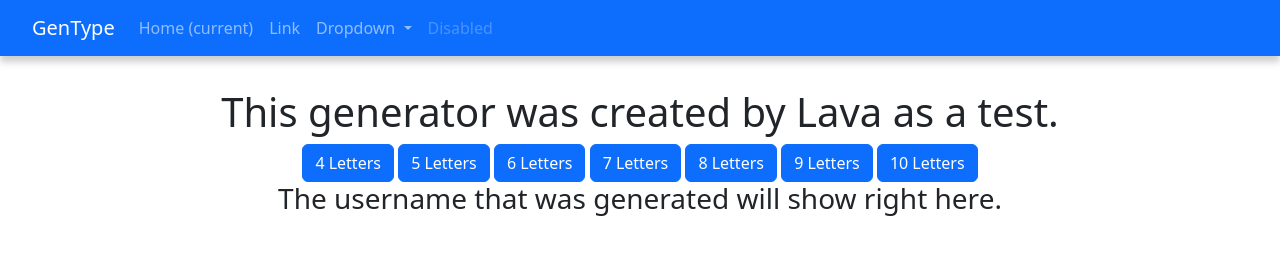
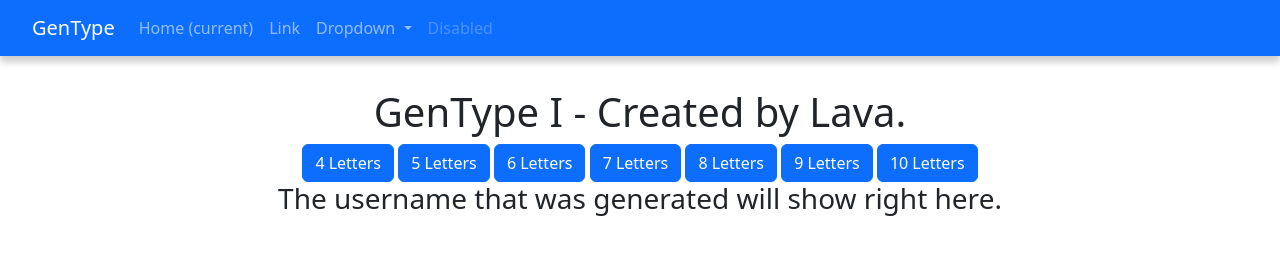
Before and after one commit to kerbal300/username-generator, a plain HTML site: page index.html in a window 1280 px wide. Drawn offline with nearby package versions, Linux system fonts and the light colour scheme.

Commit message:
Update index.html

```diff
--- a/index.html
+++ b/index.html
@@ -53,7 +53,7 @@
           </ul>
         </div>
       </nav>
-    <h1 class="text-center extraspacing">This generator was created by Lava as a test.</h1>
+    <h1 class="text-center extraspacing">GenType I - Created by Lava.</h1>
     <div class="text-center">
         <button type="button" id="4" class="btn btn-primary">4 Letters</button>
         <button type="button" id="5" class="btn btn-primary">5 Letters</button>
```
